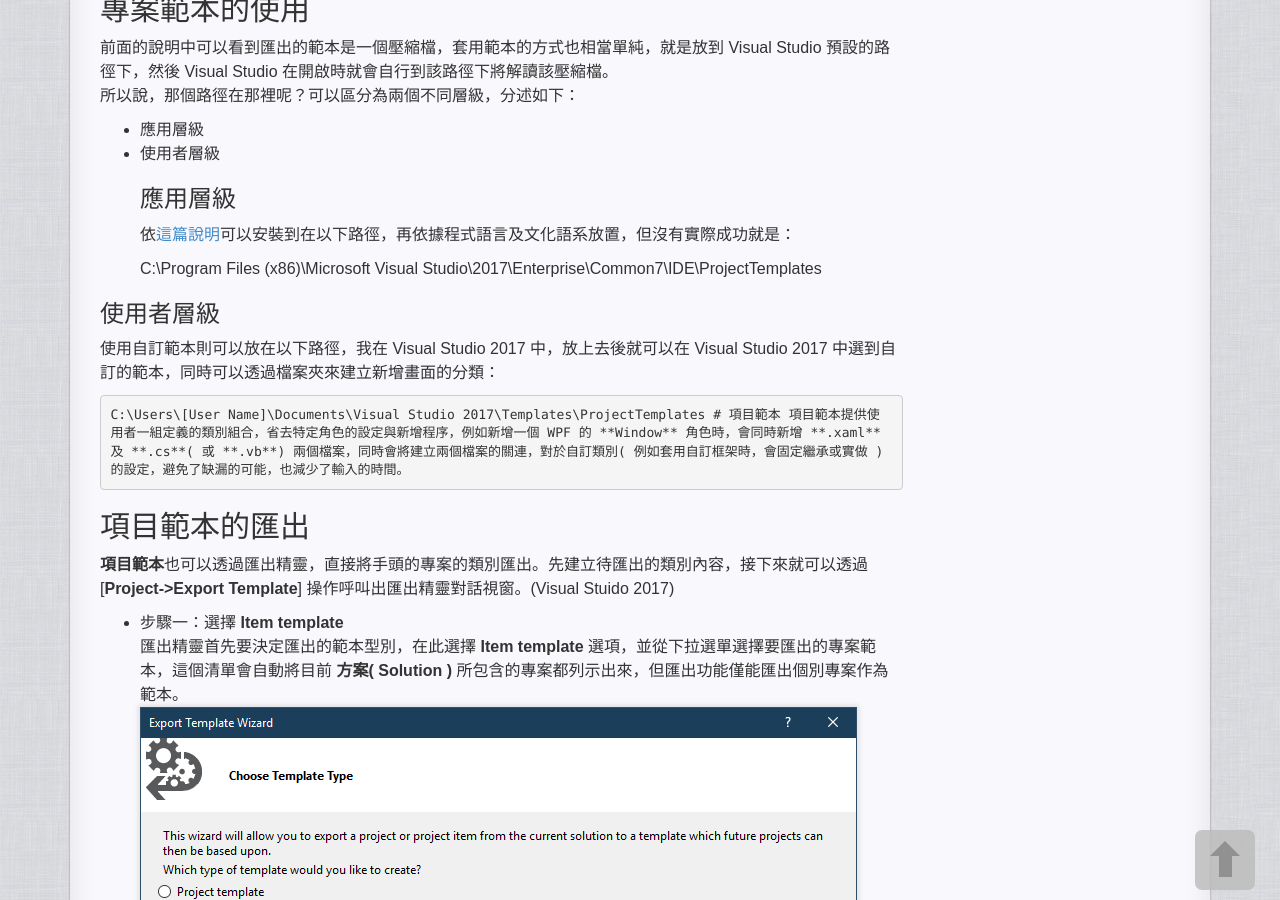
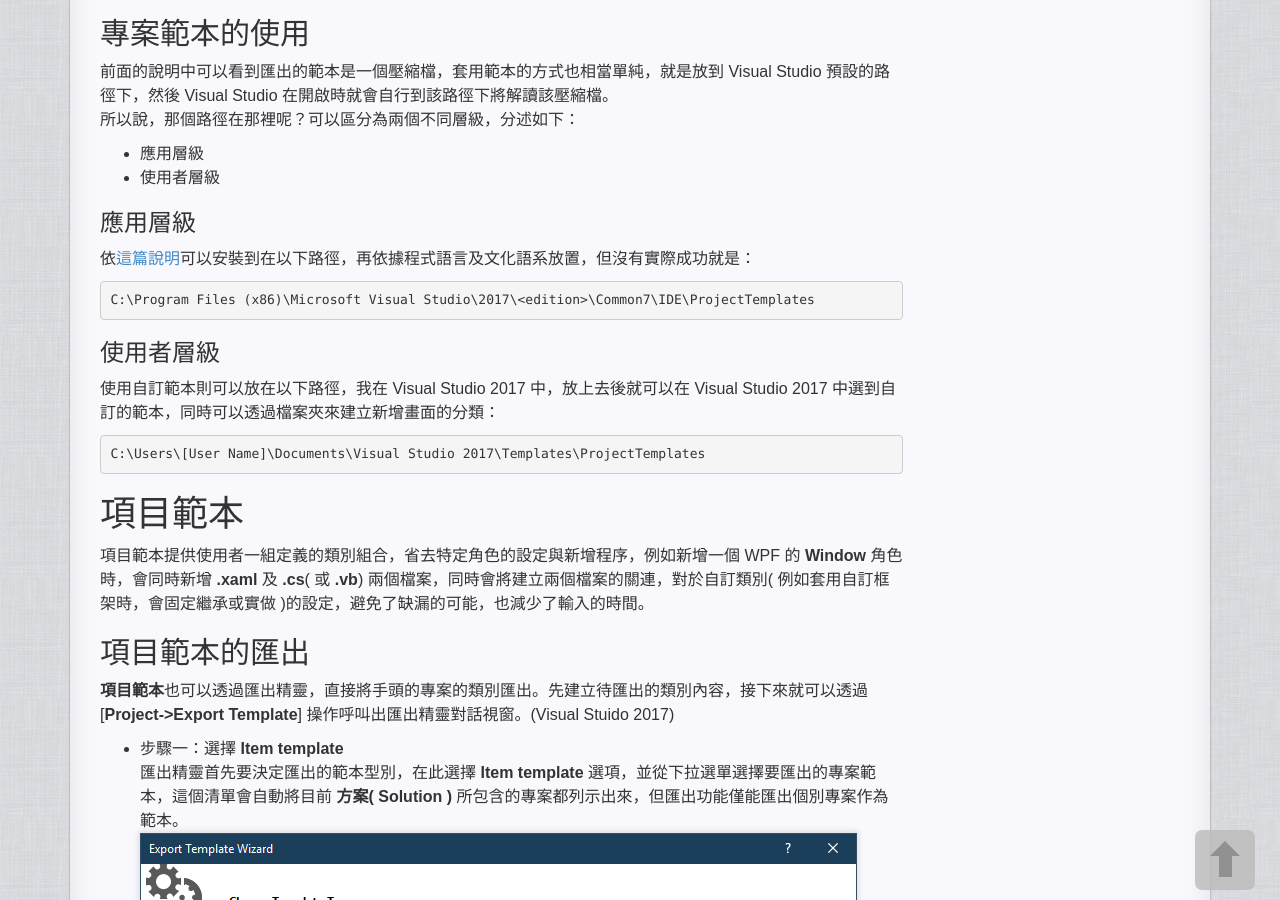
Before and after one commit to No129/No129.github.io, a Jekyll site: the page built from _posts/02_Job/2019-12-17-[Weekly]-28-2019-[QA]-VisualStudioTemplate.md, in a window 1280 px wide and 900 px high, scrolled down 4552 px. Built offline with Jekyll 4.4.1, drawn with Linux system fonts in a browser that asks for light colours; nearby versions of some CDN libraries; some of the changed text lies outside the part shown.

Commit message:
renew post 2019-12-17

```diff
--- a/_posts/02_Job/2019-12-17-[Weekly]-28-2019-[QA]-VisualStudioTemplate.md
+++ b/_posts/02_Job/2019-12-17-[Weekly]-28-2019-[QA]-VisualStudioTemplate.md
@@ -48,16 +48,19 @@ last_modified_at: 2019-12-17 23:59:59 UTC+8
 所以說，那個路徑在那裡呢？可以區分為兩個不同層級，分述如下：
 * 應用層級
 * 使用者層級
+
 ### 應用層級
 依[這篇說明](https://docs.microsoft.com/en-us/visualstudio/ide/how-to-locate-and-organize-project-and-item-templates?view=vs-2019)可以安裝到在以下路徑，再依據程式語言及文化語系放置，但沒有實際成功就是：
 
-    C:\Program Files (x86)\Microsoft Visual Studio\2017\Enterprise\Common7\IDE\ProjectTemplates
+    C:\Program Files (x86)\Microsoft Visual Studio\2017\<edition>\Common7\IDE\ProjectTemplates
 
 
 ### 使用者層級
 使用自訂範本則可以放在以下路徑，我在 Visual Studio 2017 中，放上去後就可以在 Visual Studio 2017 中選到自訂的範本，同時可以透過檔案夾來建立新增畫面的分類：
 
     C:\Users\[User Name]\Documents\Visual Studio 2017\Templates\ProjectTemplates
+
+
 # 項目範本
 項目範本提供使用者一組定義的類別組合，省去特定角色的設定與新增程序，例如新增一個 WPF 的 **Window** 角色時，會同時新增 **.xaml** 及 **.cs**( 或 **.vb**) 兩個檔案，同時會將建立兩個檔案的關連，對於自訂類別( 例如套用自訂框架時，會固定繼承或實做 )的設定，避免了缺漏的可能，也減少了輸入的時間。
 
@@ -91,10 +94,11 @@ last_modified_at: 2019-12-17 23:59:59 UTC+8
 所以說，那個路徑在那裡呢？可以區分為兩個不同層級，分述如下：
 * 應用層級
 * 使用者層級
+
 ### 應用層級
 依[這篇說明](https://docs.microsoft.com/en-us/visualstudio/ide/how-to-locate-and-organize-project-and-item-templates?view=vs-2019)可以安裝到在以下路徑，再依據程式語言及文化語系放置，但沒有實際成功就是：
 
-    C:\Program Files (x86)\Microsoft Visual Studio\2017\Enterprise\Common7\IDE\ItemTemplates
+    C:\Program Files (x86)\Microsoft Visual Studio\2017\<edition>\Common7\IDE\ItemTemplates
 
 
 ### 使用者層級
@@ -102,6 +106,7 @@ last_modified_at: 2019-12-17 23:59:59 UTC+8
 
     C:\Users\[User Name]\Documents\Visual Studio 2017\Templates\ItemTemplates
 
+
 # 參考文章
 * [MSDN:Project and item template](https://docs.microsoft.com/en-us/visualstudio/ide/creating-project-and-item-templates?view=vs-2017)
 * [MSDN:How to:Create item templates](https://docs.microsoft.com/en-us/visualstudio/ide/how-to-create-item-templates?view=vs-2017)
```
